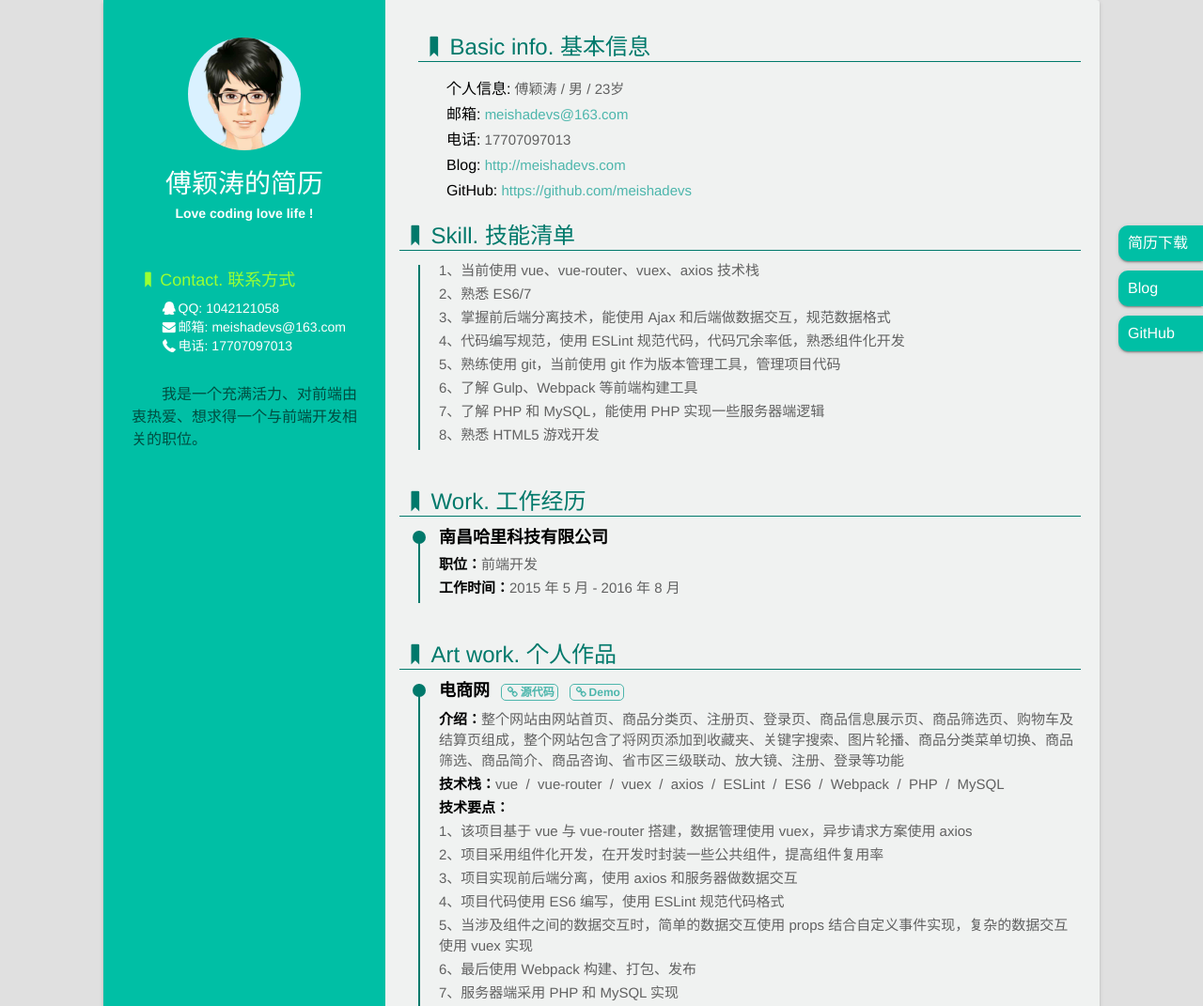
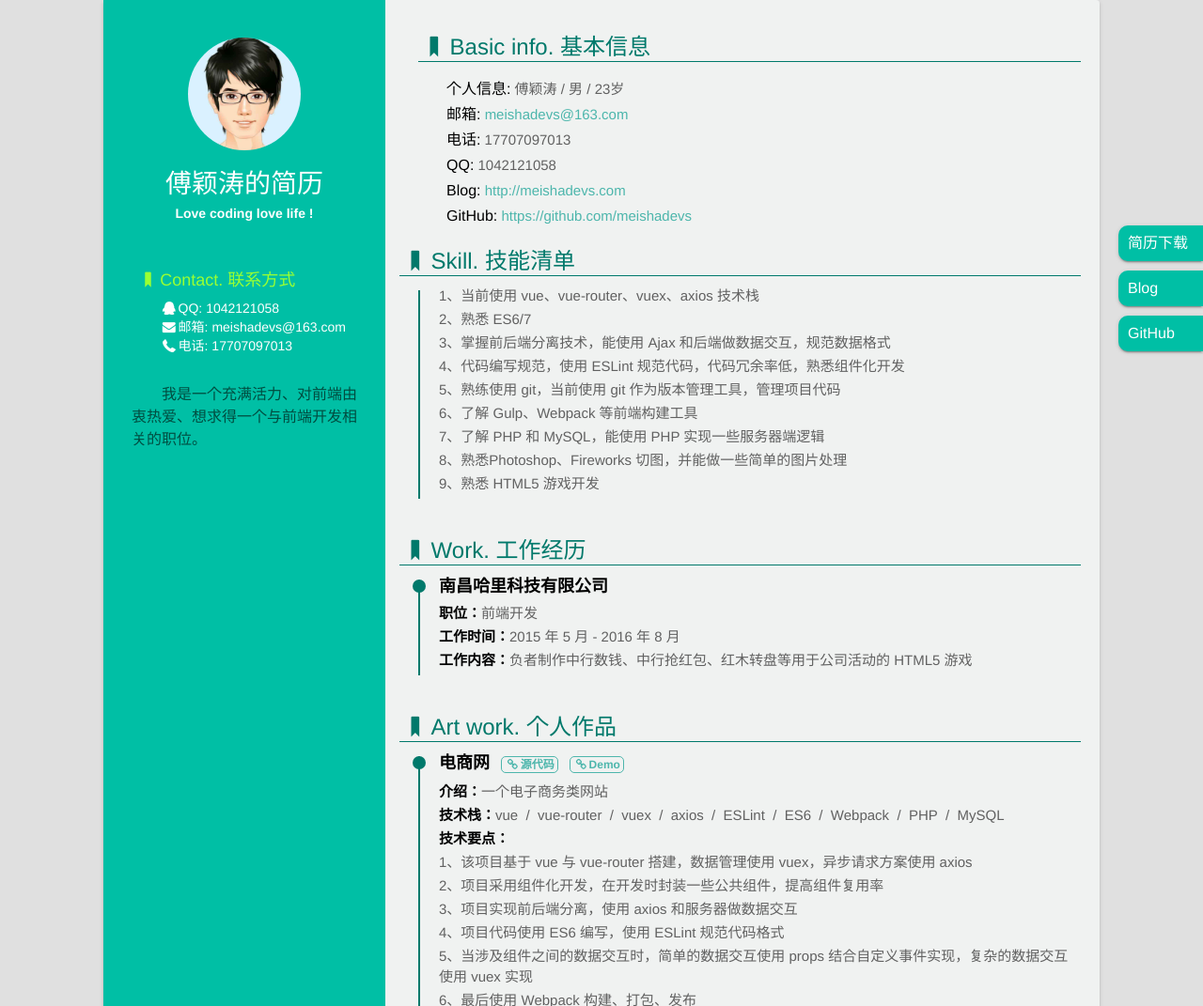
Before and after one commit to meishadevs/resume, a website: page src/index.html in a window 1280 px wide. Shown: the top 1071 px of the page at 94% size. Drawn offline with Linux system fonts and the light colour scheme; files that its build step writes are made by us from their sources.

Commit message:
update some data

```diff
--- a/src/index.html
+++ b/src/index.html
@@ -59,6 +59,7 @@
                     <a href="mailto:meishadevs@163.com" target="_blank">meishadevs@163.com</a>
                 </dd>
                 <dd><span>电话:</span> 17707097013</dd>
+                <dd><span>QQ:</span> 1042121058</dd>
                 <dd><span>Blog:</span>
                     <a href="http://meishadevs.com" target="_blank">http://meishadevs.com</a>
                 </dd>
@@ -77,7 +78,8 @@
                         <p>5、熟练使用 git，当前使用 git 作为版本管理工具，管理项目代码</p>
                         <p>6、了解 Gulp、Webpack 等前端构建工具</p>
                         <p>7、了解 PHP 和 MySQL，能使用 PHP 实现一些服务器端逻辑</p>
-                        <p>8、熟悉 HTML5 游戏开发</p>
+                        <p>8、熟悉Photoshop、Fireworks 切图，并能做一些简单的图片处理</p>
+                        <p>9、熟悉 HTML5 游戏开发</p>
                     </li>
                 </ul>
             </li>
@@ -89,6 +91,7 @@
                         <h4>南昌哈里科技有限公司</h4>
                         <p><strong>职位：</strong>前端开发</p>
                         <p><strong>工作时间：</strong>2015 年 5 月 - 2016 年 8 月</p>
+                        <p><strong>工作内容：</strong>负者制作中行数钱、中行抢红包、红木转盘等用于公司活动的 HTML5 游戏</p>
                     </li>
                 </ul>
             </li>
@@ -102,7 +105,7 @@
                             <a href="https://github.com/meishadevs/dswz" target="_blank"><i class="icon-link"></i>源代码</a>
                             <a href="http://dswz.sc2yun.com/dswzClient" target="_blank"><i class="icon-link"></i>Demo</a>
                         </h4>
-                        <p><strong>介绍：</strong>整个网站由网站首页、商品分类页、注册页、登录页、商品信息展示页、商品筛选页、购物车及结算页组成，整个网站包含了将网页添加到收藏夹、关键字搜索、图片轮播、商品分类菜单切换、商品筛选、商品简介、商品咨询、省市区三级联动、放大镜、注册、登录等功能</p>
+                        <p><strong>介绍：</strong>一个电子商务类网站</p>
                         <p><strong>技术栈：</strong>vue&nbsp;&nbsp;/&nbsp;&nbsp;vue-router&nbsp;&nbsp;/&nbsp;&nbsp;vuex&nbsp;&nbsp;/&nbsp;&nbsp;axios&nbsp;&nbsp;/&nbsp;&nbsp;ESLint&nbsp;&nbsp;/&nbsp;&nbsp;ES6&nbsp;&nbsp;/&nbsp;&nbsp;Webpack&nbsp;&nbsp;/&nbsp;&nbsp;PHP&nbsp;&nbsp;/&nbsp;&nbsp;MySQL</p>
                         <p><strong>技术要点：</strong></p>
                         <p>1、该项目基于 vue 与 vue-router 搭建，数据管理使用 vuex，异步请求方案使用 axios</p>
```
